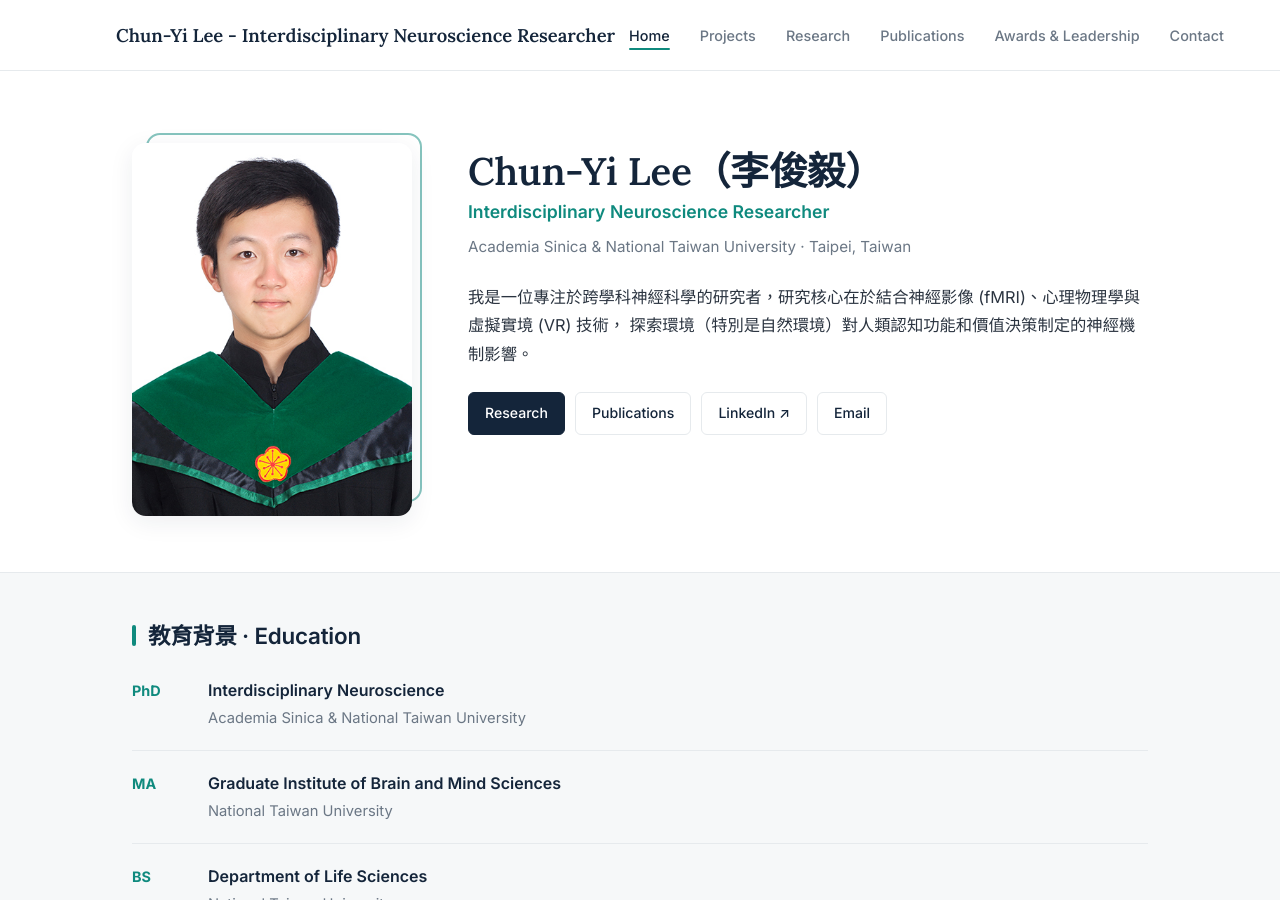
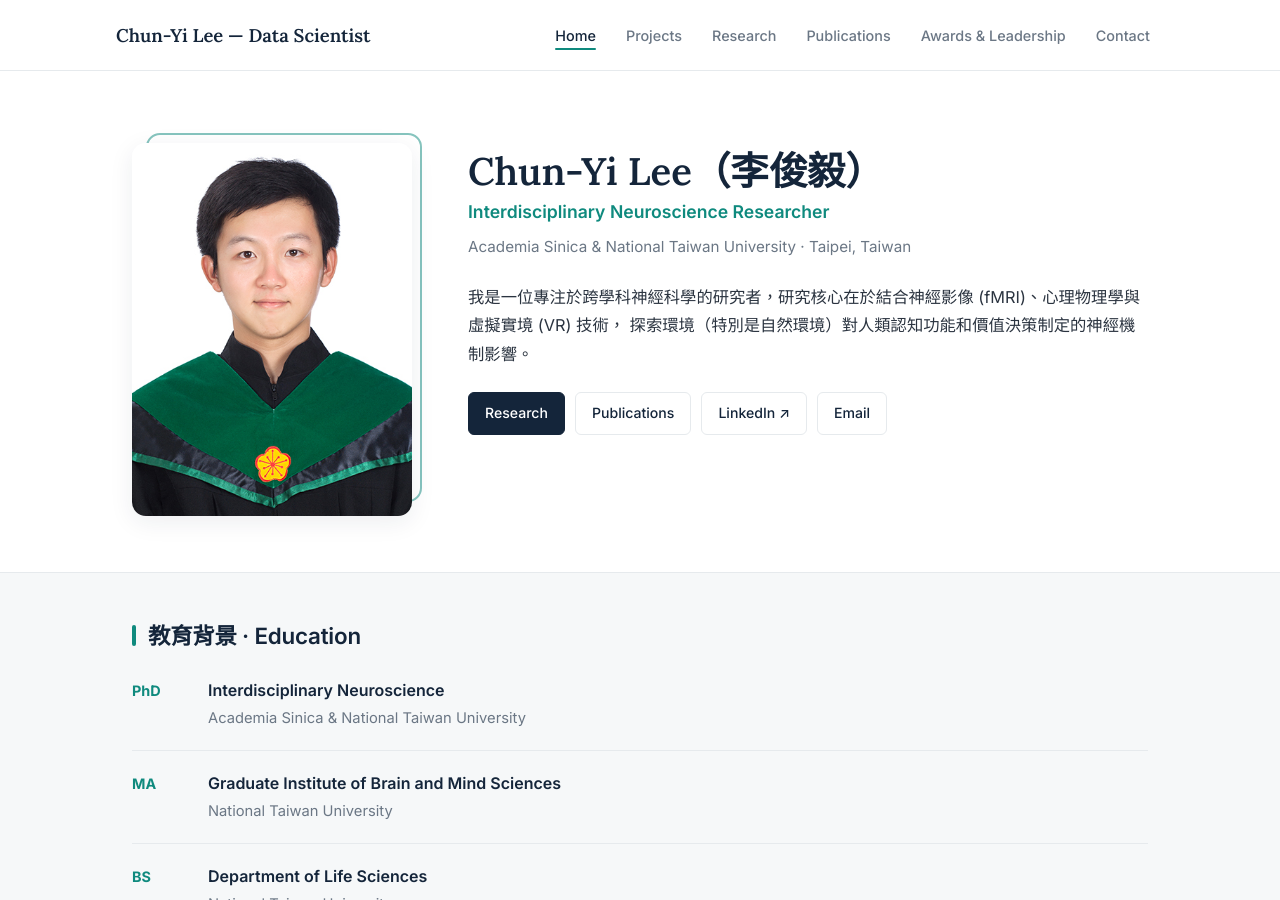
Before and after one commit to JamesLeeCY/JamesLeeCY.github.io, a Jekyll site: the page built from index.html, in a window 1280 px wide and 900 px high. Built offline with Jekyll 4.4.1, drawn with Linux system fonts in a browser that asks for light colours.

Commit message:
Reposition site title as Data Scientist

```diff
--- a/_config.yml
+++ b/_config.yml
@@ -1,4 +1,4 @@
-title: Chun-Yi Lee - Interdisciplinary Neuroscience Researcher # 必須在第一行第一欄
+title: "Chun-Yi Lee — Data Scientist" # 必須在第一行第一欄
 email: james820102@gmail.com
 description: '跨學科神經科學研究者，專注於環境（自然）對認知功能和決策制定的神經機制影響。'
 baseurl: ""
```
